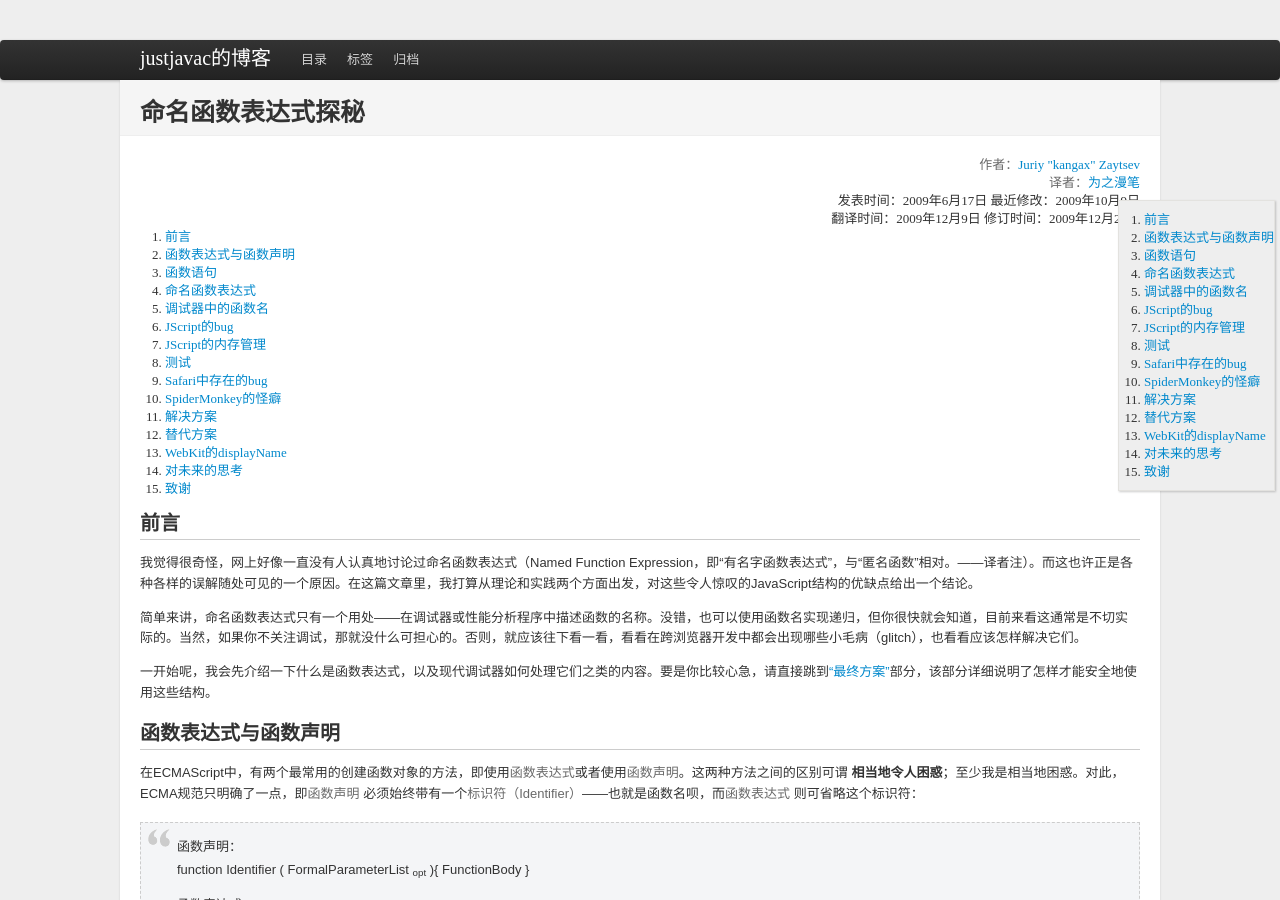
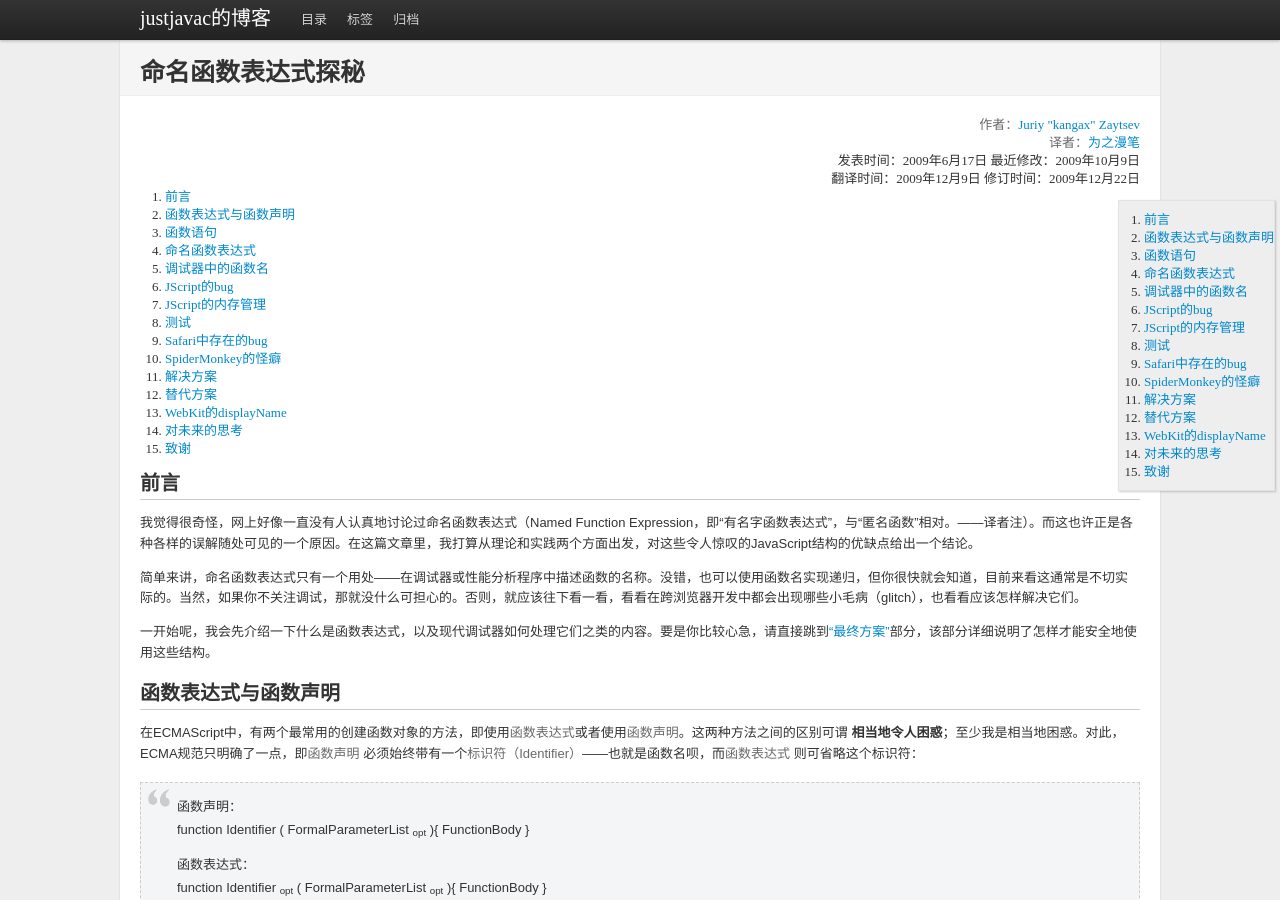
Before and after one commit to justjavac/justjavac.github.com, a Jekyll site: the page named-function-expressions-demystified.html, which Jekyll copies as it is, in a window 1280 px wide and 900 px high. Built offline with Jekyll 4.4.1, drawn with Linux system fonts in a browser that asks for light colours; Markdown is read by kramdown in place of the engine named in the settings.

Commit message:
顶部固定

```diff
--- a/named-function-expressions-demystified.html
+++ b/named-function-expressions-demystified.html
@@ -28,7 +28,7 @@
 
   <body>
 
-    <div class="navbar">
+    <div class="navbar navbar-fixed-top">
       <div class="navbar-inner">
         <div class="container">
           <a class="brand" href="/">justjavac的博客</a>
```
